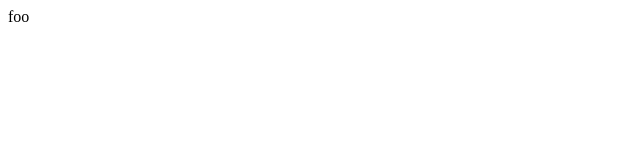
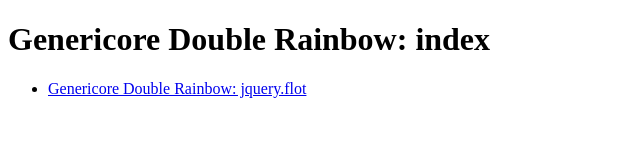
Before and after one commit to shackspace/genericore-double-rainbow, a plain HTML site: page index.html in a window 1280 px wide. Shown: the whole page, without its empty margins (0-640 px from the left). Drawn offline with Linux system fonts and the light colour scheme.

Commit message:
link index -> jquery.flot

```diff
--- a/index.html
+++ b/index.html
@@ -1 +1,12 @@
-foo
+<!doctype html>
+<title>Genericore Double Rainbow: index</title>
+
+<h1>Genericore Double Rainbow: index</h1>
+
+<ul>
+  <li>
+    <a href="test-jquery.flot-1.html">
+      Genericore Double Rainbow: jquery.flot
+    </a>
+  </li>
+</ul>
```
Also changed, not shown: test-jquery.flot-1.html (+2 -2 lines).
